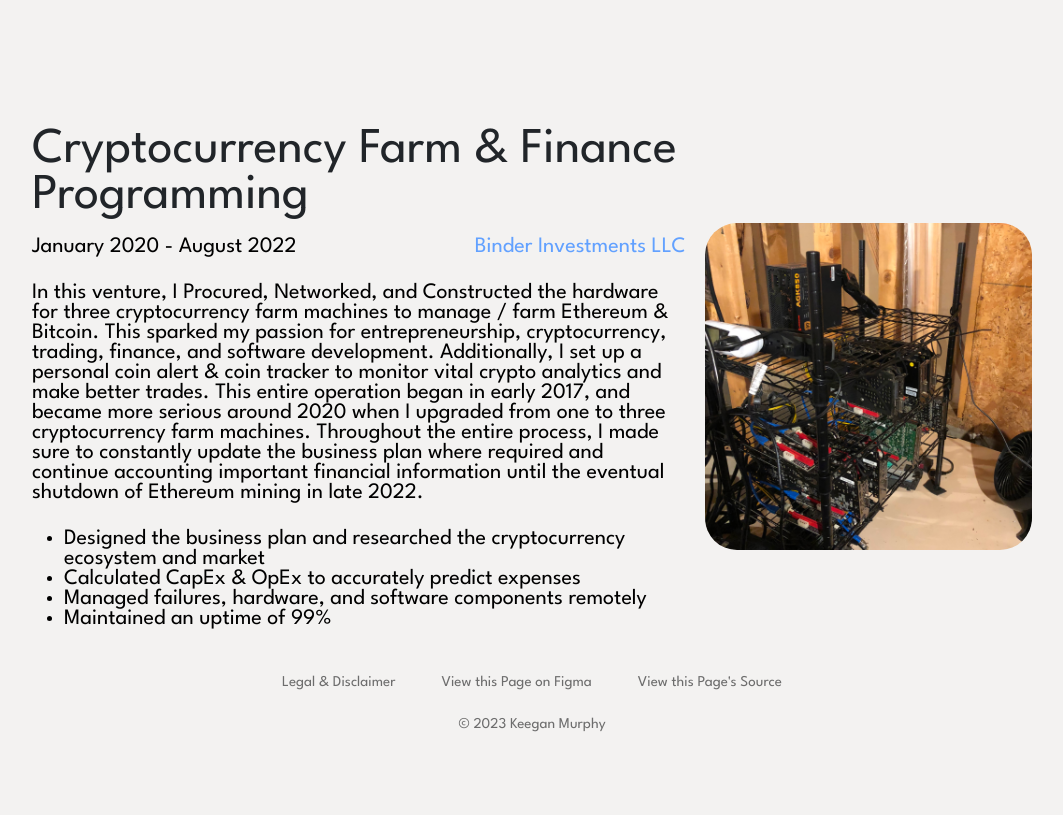
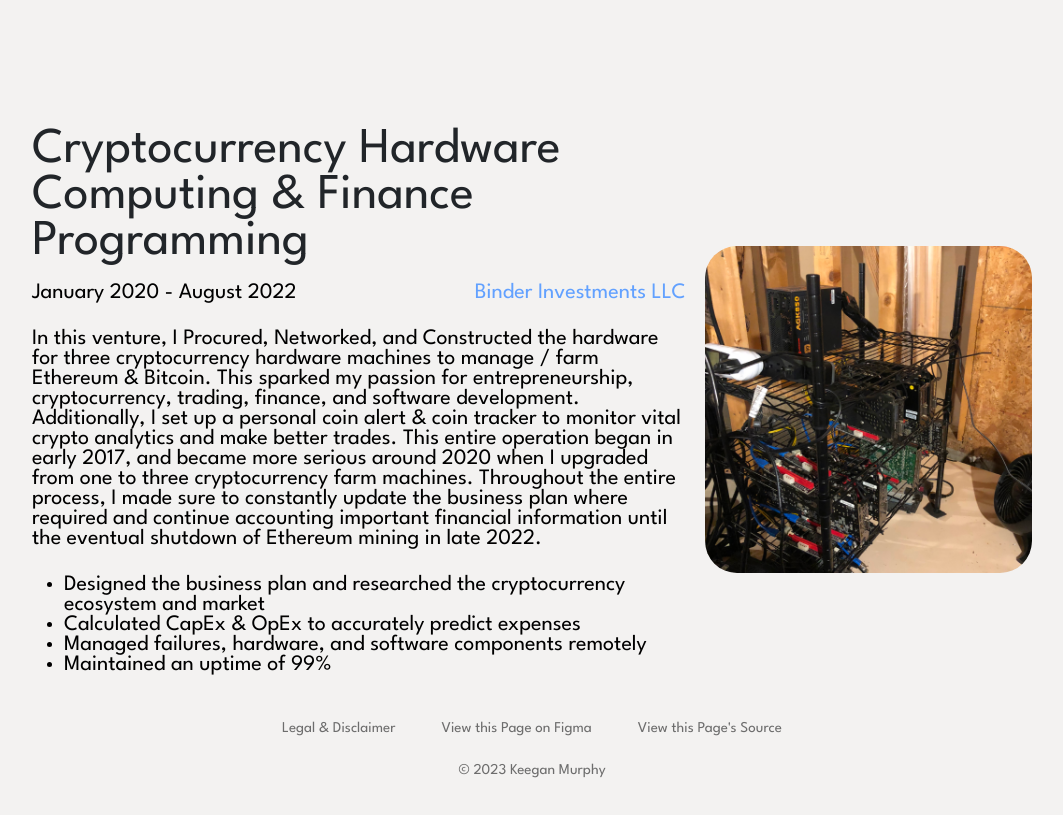
Before and after one commit to m9m/Portfolio-1.0, a website: page public/index.html in a window 1280 px wide. Shown: the part 2780-3595 px from the top of the page, without its empty margins (108-1171 px from the left). Before the commit the page ends 3549 px from the top, so only its background shows below. Drawn offline with nearby package versions, Linux system fonts and the light colour scheme.

Commit message:
Changed wording for Venture

```diff
--- a/public/index.html
+++ b/public/index.html
@@ -142,13 +142,13 @@
         <!-- invididual Cryptocurrency Mining box -->
         <div class="individual-box">
             <div class="information-stack">
-                <h2 class="secondary-header">Cryptocurrency Farm & Finance Programming</h2>
+                <h2 class="secondary-header">Cryptocurrency Hardware Computing & Finance Programming</h2>
                 <div class="detail-row">
                     <p>January 2020 - August 2022</p>
                     <p style="color: #62A1FF;" >Binder Investments LLC</p>
                 </div>
                 <p>
-                    In this venture, I Procured, Networked, and Constructed the hardware for three cryptocurrency farm machines to manage / farm Ethereum & Bitcoin.
+                    In this venture, I Procured, Networked, and Constructed the hardware for three cryptocurrency hardware machines to manage / farm Ethereum & Bitcoin.
                     This sparked my passion for entrepreneurship, cryptocurrency, trading, finance, and software development. Additionally,
                     I set up a personal coin alert & coin tracker to monitor vital crypto analytics and make better trades. This entire operation
                     began in early 2017, and became more serious around 2020 when I upgraded from one to three cryptocurrency farm machines.
```
